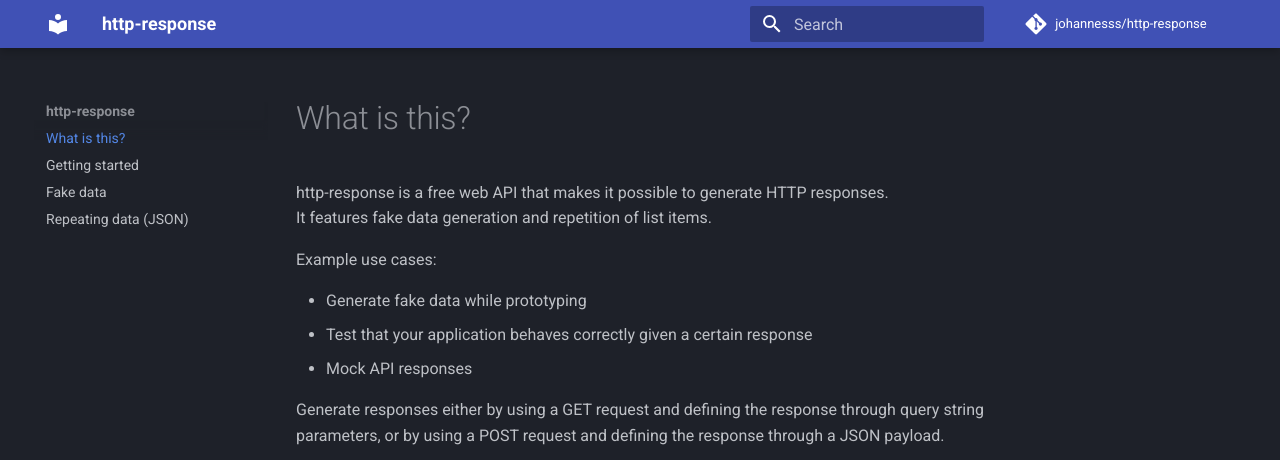
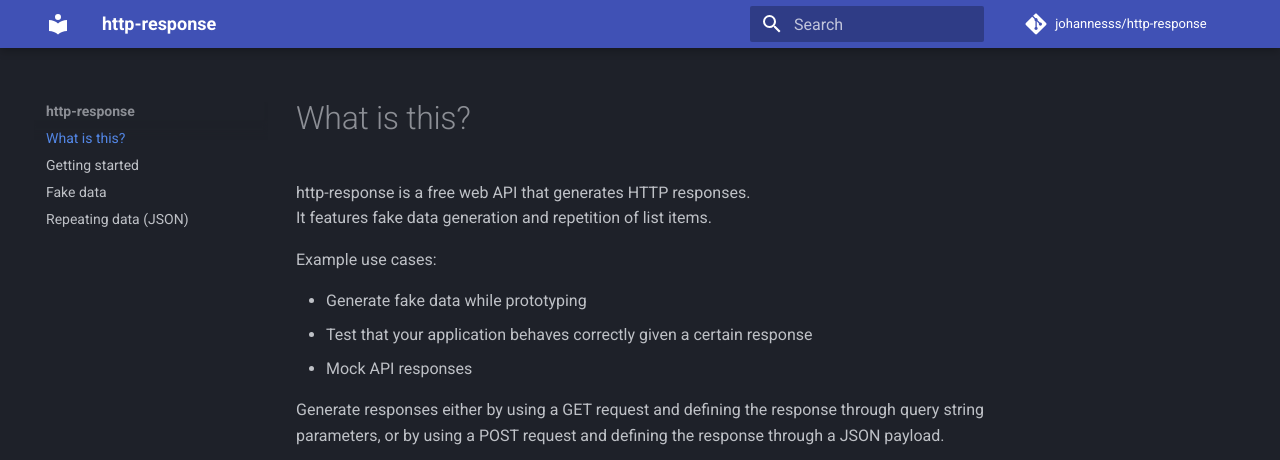
Before and after one commit to johannesss/http-response, an MkDocs documentation site: the page built from docs/docs/index.md, in a window 1280 px wide, cut to the strip 0-460 px from the top of the page. Built offline with MkDocs 1.6.1 and Material for MkDocs 9.7.7, drawn with Linux system fonts in a browser that asks for light colours; comment, search, counter and statistics services are not loaded; a style sheet for code colours, icons or effects is not loaded.

Commit message:
docs: change wording

```diff
--- a/docs/docs/index.md
+++ b/docs/docs/index.md
@@ -1,6 +1,6 @@
 # What is this?
 
-http-response is a free web API that makes it possible to generate HTTP responses.
+http-response is a free web API that generates HTTP responses.
 It features fake data generation and repetition of list items.
 
 Example use cases:
```
Also changed, not shown: docs/site/index.html, docs/site/search/search_index.json, 1 other file.
